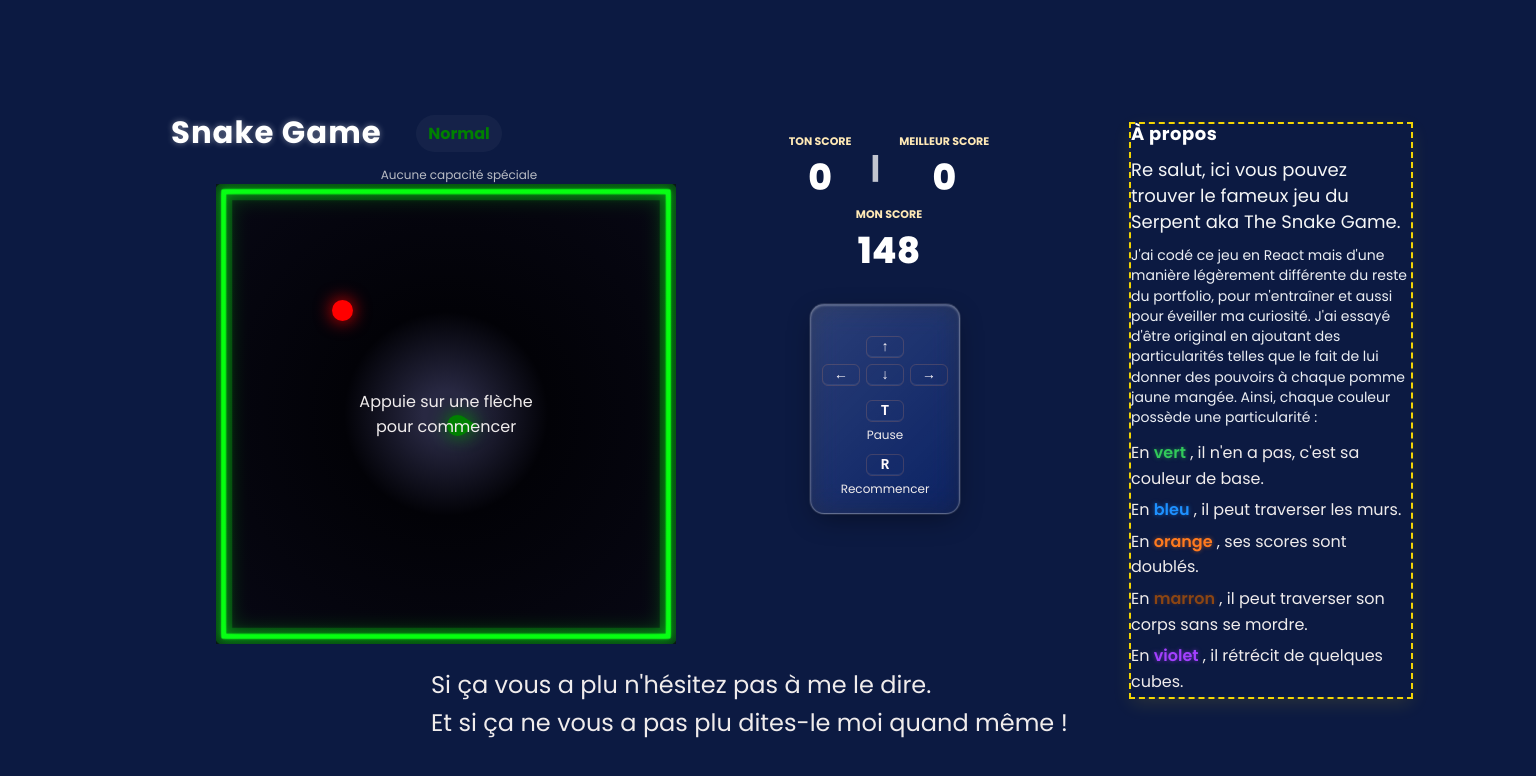
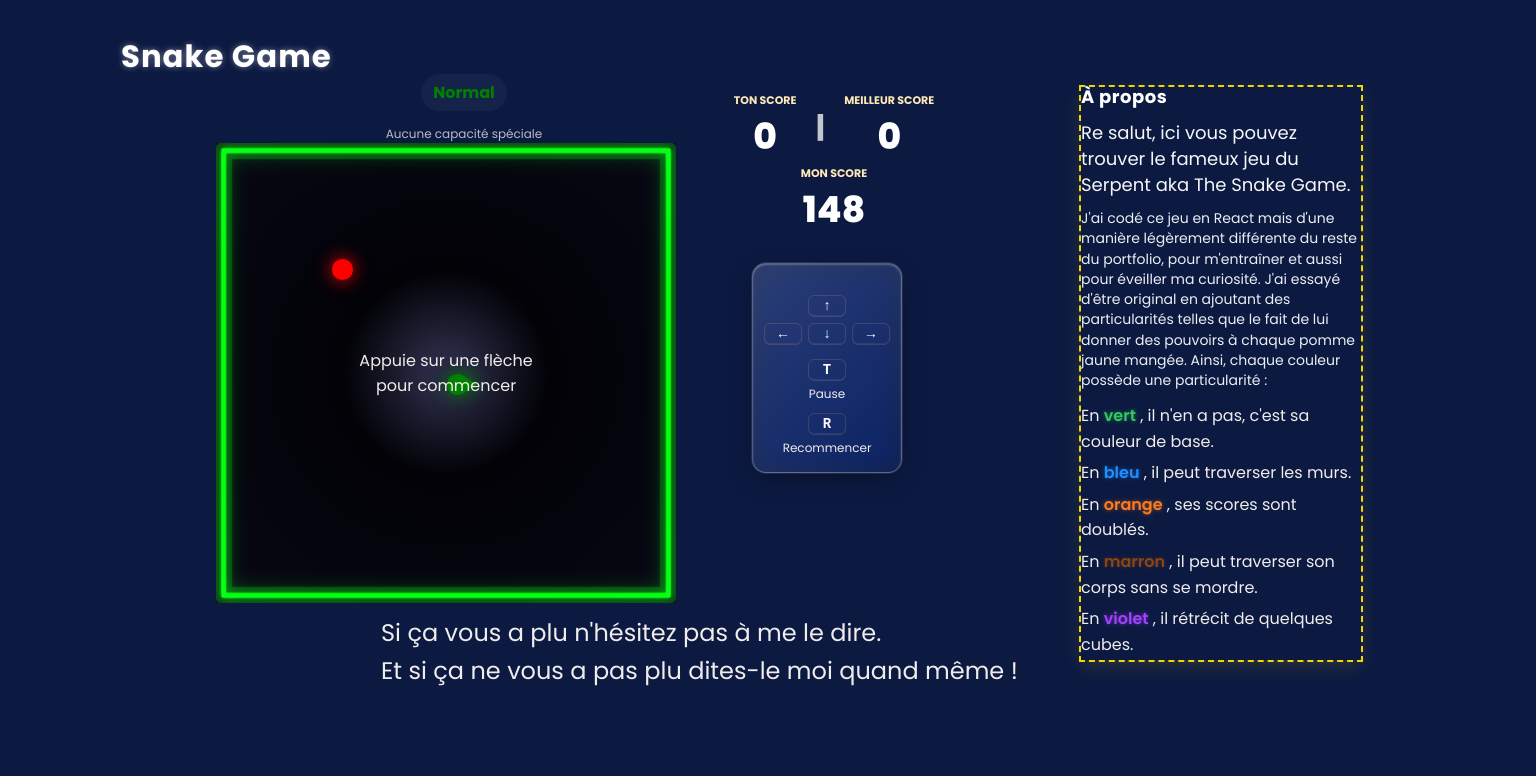
Before and after one commit to Walie-Matthieu/snake-game, a Next.js app: page / in a window 1536 px wide. Shown: the top 776 px of the page. Built offline with nearby package versions, Linux system fonts and the light colour scheme.

Commit message:
New save

```diff
--- a/app/components/SnakeGame.tsx
+++ b/app/components/SnakeGame.tsx
@@ -816,7 +816,7 @@ export default function SnakeGame({
   // container style: grid on desktop (fixed right column), column flow on mobile
   const containerStyleDesktop: React.CSSProperties = {
     display: 'grid',
-    gridTemplateColumns: `${Math.round(canvasSize)}px ${CONTROL_WIDTH}px`,
+    gridTemplateColumns: `${Math.round(canvasSize)}px var(--control-width, 160px)`,
     gap: 'var(--container-gap, 16px)',
     width: '100%',
     maxWidth: '100vw',
--- a/app/page.module.css
+++ b/app/page.module.css
@@ -409,27 +409,28 @@
 
 /* Desktop moyen (1441px - 1920px) */
 @media (min-width: 1441px) and (max-width: 1920px) {
+  .gameLeft {
+    --scoreboard-offset-x: 260px;  /* déplace le panneau de score */
+    --scoreboard-offset-y: 20px;   /* + = bas, - = haut */
 
-  .gameLeft {
-    --game-offset-x: 0px;   /* Déplacer le Canvas de gauche à droite */
-    --game-offset-y: -47px; /* Déplacer le Canvas de haut en bas */
+    --controls-offset-x: 20px;     /* déplace le panneau des touches */
+    --controls-offset-y: 130px;   /* + = bas, - = haut */
 
-    --title-offset-x: -100px; /* Déplacer le titre de gauche à droite */
-    --title-offset-y: -10px; /* Déplacer le titre de haut en bas */
+    --title-offset-x: -150px;    /* Déplace le titre de gauche à droite */
+    --title-offset-y: -45px;    /* Déplace le titre de haut en bas */
+  }
+  .asideRight {
+    --aside-offset-x: 740px;    /* ajuste la colonne "À propos" si besoin */
+    --aside-offset-y: -550px;  /* Déplace la colonne "À propos" de haut en bas */
+  }
 
-    /* Panneau de score */
-    --scoreboard-offset-x: 320px;  /* + = droite, - = gauche */
-    --scoreboard-offset-y: 20px;   /* + = bas, - = haut  */
+  .lastParagraph {
+    --last-offset-x: -700px;  /* Déplace le texte de droite à gauche */
+    --last-offset-y: 55px;   /* Déplace le texte de bas en haut */
+  }
+}
 
-    /* Tableau des touches */
-    --controls-offset-x: 78px;     /* + = droite, - = gauche */
-    --controls-offset-y: 130px;    /* + = bas, - = haut  */
-  }
-  .asideRight { --aside-offset-x: 140px; } /* Déplacer la colonne "À propos" de gauche à droite */
 
-  .lastParagraph { --last-offset-x: -700px;
-                   --last-offset-y: 70px; } /* Déplacer le texte de droite à gauche et de bas en haut */
-}
 
 /* Grand écran (>1921px) */
 @media (min-width: 1921px) {
@@ -453,8 +454,8 @@
   }
 
   :root {
-    --control-width: 10px;  /* <- ajuste largeur panneau touches ici */
-    --control-height: 180px; /* <- ajuste hauteur panneau touches ici */
+    --control-width: -10px;  /* <- ajuste largeur panneau touches ici */
+    --control-height: 200px; /* <- ajuste hauteur panneau touches ici */
 
     --container-gap: 12px;
 
@@ -493,8 +494,8 @@
     --controls-offset-y: 0;   /* + = bas, - = haut */
 
      /* Déplacement si besoin */
-    --controls-offset-x: -30px;
-    --controls-offset-y: 0px;
+    --controls-offset-x: -30px; /* déplace le panneau touches de droite à gauche */
+    --controls-offset-y: 0px;   /* + = bas, - = haut */
 
     /* Taille du panneau (1 = normal, <1 réduit, >1 agrandit) */
     --control-scale: 0.95;
@@ -510,4 +511,14 @@
     top: 8px;
     transform: translateX(-50%) translateY(var(--title-offset-y, 0));
   }
+
+  /* Réafficher et déplacer l’indication des pouvoirs en mobile */
+  .powerLinesWrapper {
+    display: block !important;
+    transform: translate(var(--powerlines-offset-x), var(--powerlines-offset-y));
+  }
+  :root {
+    --powerlines-offset-x: -12px; /* - gauche | + droite */
+    --powerlines-offset-y: -8px;  /* - haut   | + bas    */
+  }
 }
```
